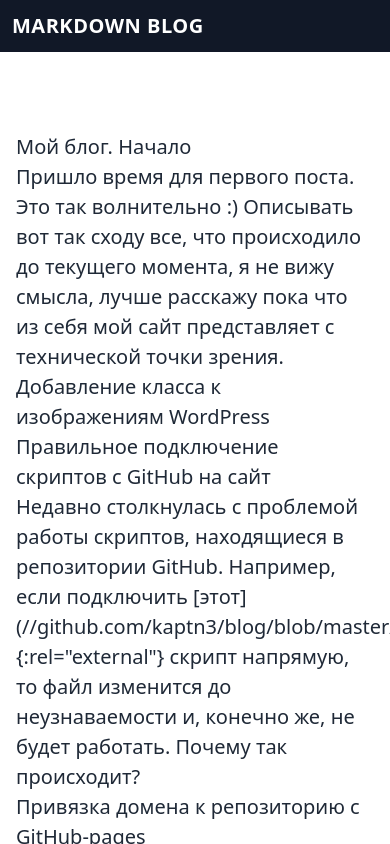
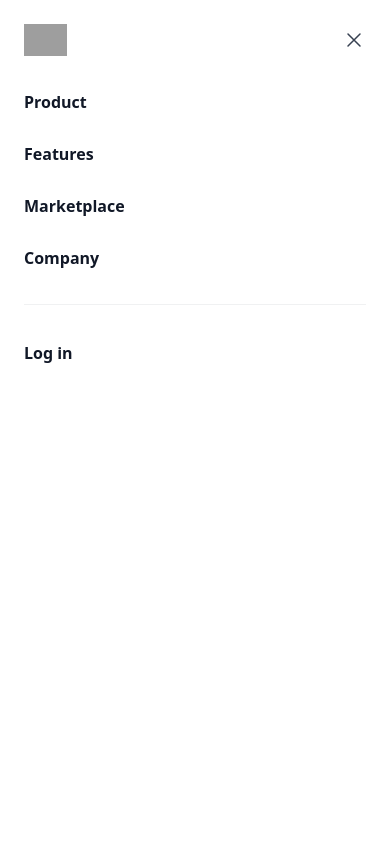
Before and after one commit to kaptn3/dev-blog-theme, a Next.js app: page / in a window 390 px wide. Shown: the top 844 px of the page. Built offline with nearby package versions, Linux system fonts and the light colour scheme; grey boxes are pictures that could not be loaded.

Commit message:
feat: add hero

```diff
--- a/src/app/layout.tsx
+++ b/src/app/layout.tsx
@@ -1,7 +1,7 @@
 import "../assets/css/globals.css"
 import React from "react";
+import {Metadata} from "next";
 import {Header} from "@/components/Header";
-import {Metadata} from "next";
 
 export const metadata: Metadata = {
   title: 'Create Next App',
--- a/src/app/page.tsx
+++ b/src/app/page.tsx
@@ -1,12 +1,19 @@
 import {getSortedPostsData} from '@/lib/posts';
+import {Hero} from "@/components/Hero";
+import Link from "next/link";
 
 export default function Home() {
   const allPostsData = getSortedPostsData()
 
-  return allPostsData.map((post) => (
-    <div key={post.slug}>
-      <a href={`/posts/${post.slug}`}>{post.title}</a>
-      <p>{post.content}</p>
+  return (
+    <div>
+      <Hero />
+      {allPostsData.map((post) => (
+        <div key={post.slug}>
+          <Link href={`/posts/${post.slug}`}>{post.title}</Link>
+          <p>{post.content}</p>
+        </div>
+      ))}
     </div>
-  ))
+  )
 }
--- a/src/components/Header/Header.tsx
+++ b/src/components/Header/Header.tsx
@@ -1,13 +1,49 @@
 import Link from "next/link";
+import {Navbar} from "@/components/Navbar";
 
 export const Header = () => {
   return (
-    <nav className="flex items-center flex-wrap bg-gray-900 p-3">
-      <Link href="/">
-        <span className="text-xl text-white font-bold uppercase tracking-wide">
-          Markdown Blog
-        </span>
-      </Link>
-    </nav>
+    <header className="absolute inset-x-0 top-0 z-50">
+      <Navbar />
+      <div className="lg:hidden" role="dialog" aria-modal="true">
+        <div className="fixed inset-0 z-50"></div>
+        <div
+          className="fixed inset-y-0 right-0 z-50 w-full overflow-y-auto bg-white px-6 py-6 sm:max-w-sm sm:ring-1 sm:ring-gray-900/10">
+          <div className="flex items-center justify-between">
+            <a href="#" className="-m-1.5 p-1.5">
+              <span className="sr-only">Your Company</span>
+              <img className="h-8 w-auto" src="https://tailwindui.com/img/logos/mark.svg?color=indigo&shade=600"
+                   alt="" />
+            </a>
+            <button type="button" className="-m-2.5 rounded-md p-2.5 text-gray-700">
+              <span className="sr-only">Close menu</span>
+              <svg className="h-6 w-6" fill="none" viewBox="0 0 24 24" stroke-width="1.5" stroke="currentColor"
+                   aria-hidden="true">
+                <path stroke-linecap="round" stroke-linejoin="round" d="M6 18L18 6M6 6l12 12"/>
+              </svg>
+            </button>
+          </div>
+          <div className="mt-6 flow-root">
+            <div className="-my-6 divide-y divide-gray-500/10">
+              <div className="space-y-2 py-6">
+                <a href="#"
+                   className="-mx-3 block rounded-lg px-3 py-2 text-base font-semibold leading-7 text-gray-900 hover:bg-gray-50">Product</a>
+                <a href="#"
+                   className="-mx-3 block rounded-lg px-3 py-2 text-base font-semibold leading-7 text-gray-900 hover:bg-gray-50">Features</a>
+                <a href="#"
+                   className="-mx-3 block rounded-lg px-3 py-2 text-base font-semibold leading-7 text-gray-900 hover:bg-gray-50">Marketplace</a>
+                <a href="#"
+                   className="-mx-3 block rounded-lg px-3 py-2 text-base font-semibold leading-7 text-gray-900 hover:bg-gray-50">Company</a>
+              </div>
+              <div className="py-6">
+                <a href="#"
+                   className="-mx-3 block rounded-lg px-3 py-2.5 text-base font-semibold leading-7 text-gray-900 hover:bg-gray-50">Log
+                  in</a>
+              </div>
+            </div>
+          </div>
+        </div>
+      </div>
+    </header>
   );
 };
--- /dev/null
+++ b/src/components/Hero/Hero.tsx
@@ -0,0 +1,33 @@
+import {Header} from "@/components/Header";
+
+interface HeroProps {};
+
+export const Hero = ({}: HeroProps) => {
+  return (
+      <div className="relative isolate px-6 pt-14 lg:px-8">
+        <div className="absolute inset-x-0 -top-40 -z-10 transform-gpu overflow-hidden blur-3xl sm:-top-80"
+             aria-hidden="true">
+          <div
+            className="relative left-[calc(50%-11rem)] aspect-[1155/678] w-[36.125rem] -translate-x-1/2 rotate-[30deg] bg-gradient-to-tr from-[#ff80b5] to-[#9089fc] opacity-30 sm:left-[calc(50%-30rem)] sm:w-[72.1875rem]"
+            style={{ clipPath: "polygon(74.1% 44.1%, 100% 61.6%, 97.5% 26.9%, 85.5% 0.1%, 80.7% 2%, 72.5% 32.5%, 60.2% 62.4%, 52.4% 68.1%, 47.5% 58.3%, 45.2% 34.5%, 27.5% 76.7%, 0.1% 64.9%, 17.9% 100%, 27.6% 76.8%, 76.1% 97.7%, 74.1% 44.1%)"}}/>
+        </div>
+        <div className="mx-auto max-w-2xl py-16 sm:py-8 lg:py-16">
+          <div className="text-center">
+            <h1 className="text-4xl font-bold tracking-tight text-gray-900 sm:text-6xl">
+              Блог-заметки
+            </h1>
+            <p className="mt-6 text-lg leading-8 text-gray-600">
+              Здесь собраны статьи о веб-разработке (в основном по фронтенду)
+            </p>
+          </div>
+        </div>
+        <div
+          className="absolute inset-x-0 top-[calc(100%-13rem)] -z-10 transform-gpu overflow-hidden blur-3xl sm:top-[calc(100%-30rem)]"
+          aria-hidden="true">
+          <div
+            className="relative left-[calc(50%+3rem)] aspect-[1155/678] w-[36.125rem] -translate-x-1/2 bg-gradient-to-tr from-[#ff80b5] to-[#9089fc] opacity-30 sm:left-[calc(50%+36rem)] sm:w-[72.1875rem]"
+            style={{ clipPath: "polygon(74.1% 44.1%, 100% 61.6%, 97.5% 26.9%, 85.5% 0.1%, 80.7% 2%, 72.5% 32.5%, 60.2% 62.4%, 52.4% 68.1%, 47.5% 58.3%, 45.2% 34.5%, 27.5% 76.7%, 0.1% 64.9%, 17.9% 100%, 27.6% 76.8%, 76.1% 97.7%, 74.1% 44.1%)"}}></div>
+        </div>
+      </div>
+  );
+};
--- /dev/null
+++ b/src/components/Hero/index.ts
@@ -0,0 +1 @@
+export { Hero } from "./Hero";
--- /dev/null
+++ b/src/components/Navbar/Navbar.tsx
@@ -0,0 +1,26 @@
+export const Navbar = () => {
+  return (
+    <nav className="flex items-center justify-between p-6 lg:px-8" aria-label="Global">
+      <div className="flex lg:flex-1">
+        <a href="#" className="-m-1.5 p-1.5">
+          <span className="sr-only">Your Company</span>
+          <img className="h-8 w-auto" src="https://tailwindui.com/img/logos/mark.svg?color=indigo&shade=600" alt="" />
+        </a>
+      </div>
+      <div className="flex lg:hidden">
+        <button type="button"
+                className="-m-2.5 inline-flex items-center justify-center rounded-md p-2.5 text-gray-700">
+          <span className="sr-only">Домашнаяя страница</span>
+          <svg className="h-6 w-6" fill="none" viewBox="0 0 24 24" strokeWidth="1.5" stroke="currentColor"
+               aria-hidden="true">
+            <path strokeLinecap="round" strokeLinejoin="round" d="M3.75 6.75h16.5M3.75 12h16.5m-16.5 5.25h16.5"/>
+          </svg>
+        </button>
+      </div>
+      <div className="hidden lg:flex lg:gap-x-12">
+        <a href="https://github.com/kaptn3" target="_blank" className="text-sm font-semibold leading-6 text-gray-900">Github</a>
+        <a href="https://rebase.agency" target="_blank" className="text-sm font-semibold leading-6 text-gray-900">Rebase Website</a>
+      </div>
+    </nav>
+  );
+};
--- /dev/null
+++ b/src/components/Navbar/index.ts
@@ -0,0 +1 @@
+export { Navbar } from "./Navbar";
```
